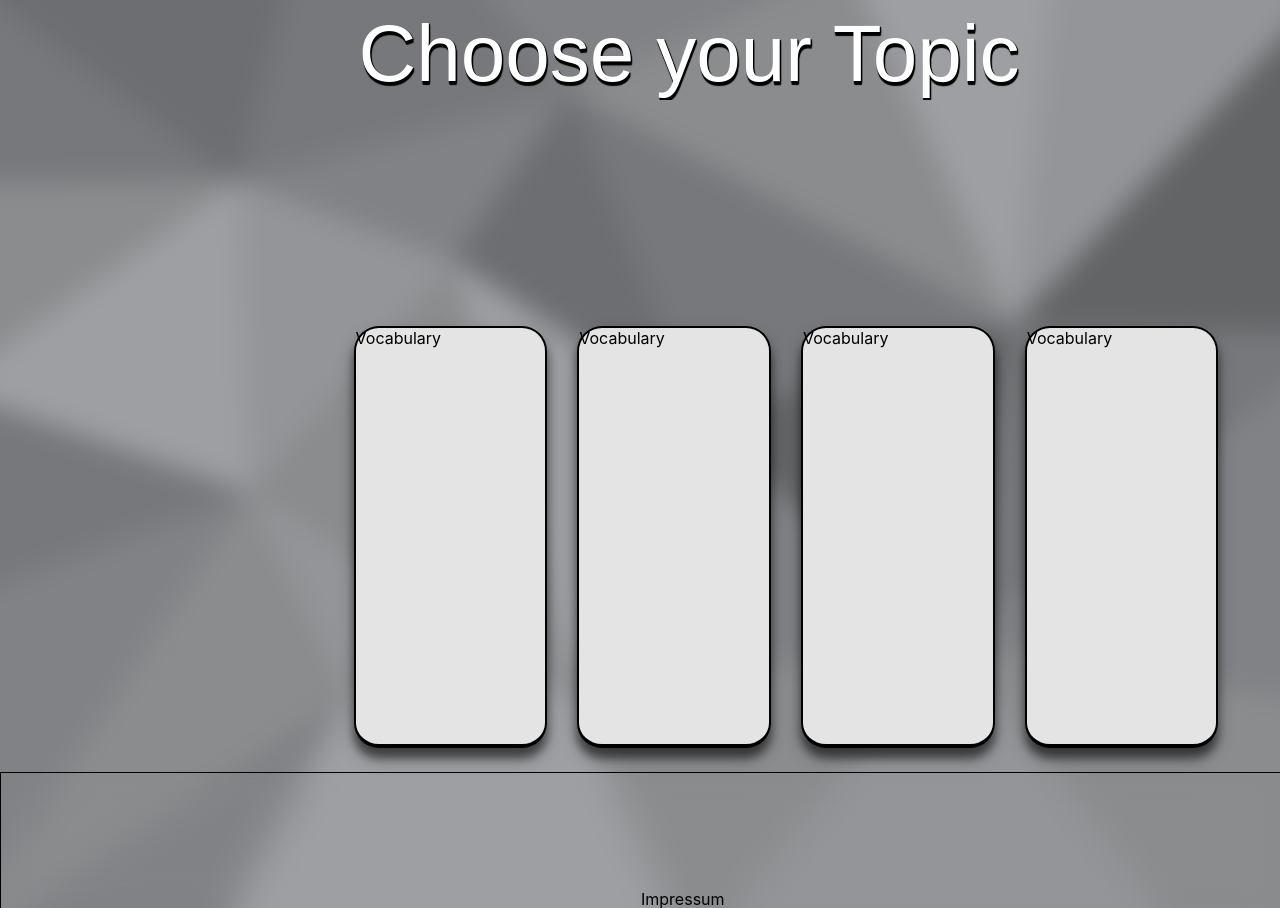
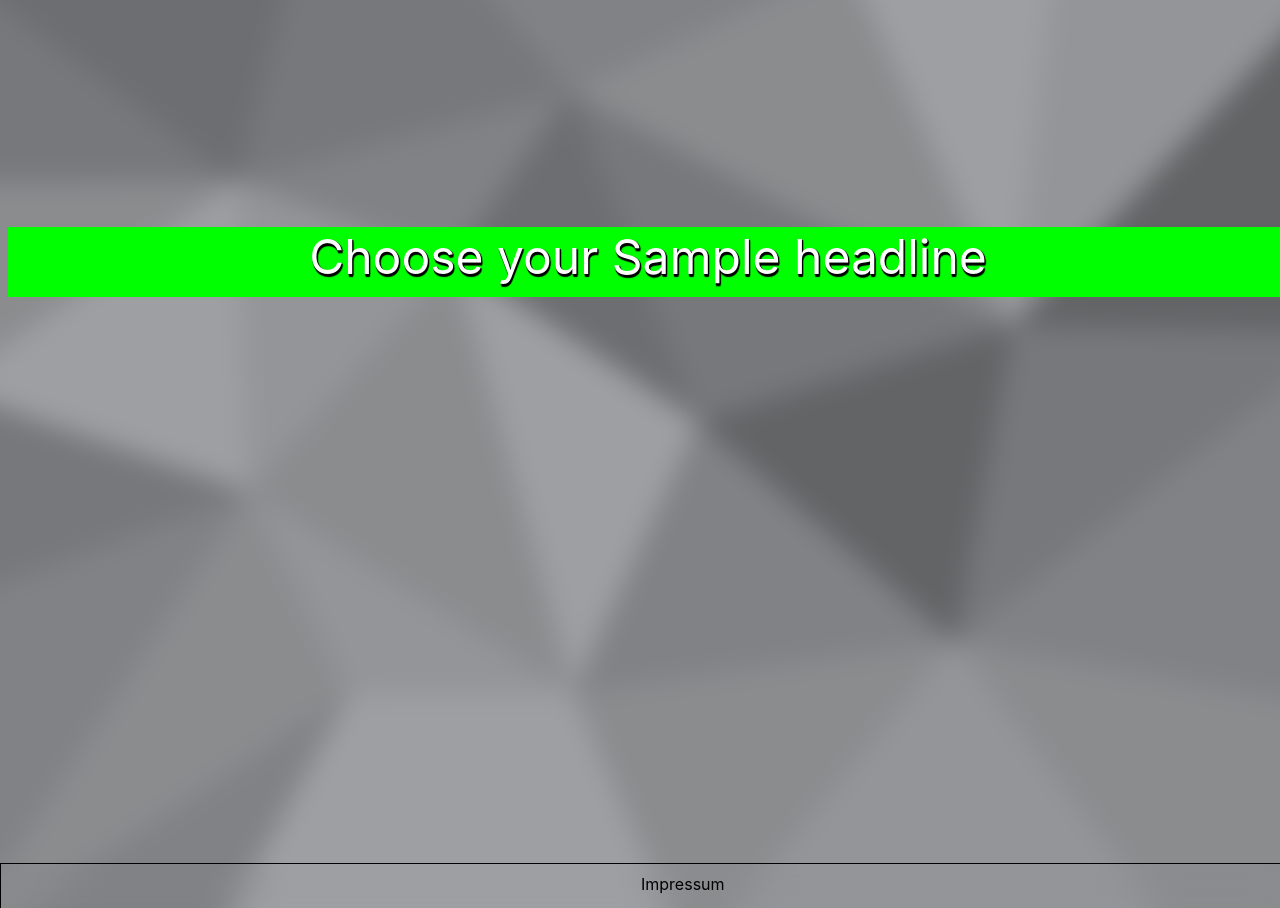
Before and after one commit to jstnklnr/ITFachenglischWebApp, a Flask app: template Website/templates/selection.html in a window 1280 px wide. Run offline with Flask 2, Linux system fonts and the light colour scheme; the template is opened without the code that fills it: most values are stand-ins (such as "Sample title", 1, 10 or a date in 2020); parts of the project's set-up code (start-up, migrations or seed data) failed here and were passed over.

Commit message:
Website chnages

```diff
--- a/Website/api_interface.py
+++ b/Website/api_interface.py
@@ -89,4 +89,4 @@
 
         return vocabularyList
 
-print(Api("https://localhost:5000").getVocabulary(["IT Matters", "Mity Matters"], "English", topics=["Company", "Software"]))
+#print(Api("https://localhost:5000").getVocabulary(["IT Matters", "Mity Matters"], "English", topics=["Company", "Software"]))
--- a/Website/static/style/selection.css
+++ b/Website/static/style/selection.css
@@ -126,7 +126,7 @@
   padding-bottom : 15%; /* = width for a 1:1 aspect ratio */
   border: solid #000000;
   border-radius: 25px;
-  float: left;
+
   margin: 1%;
 
 }
@@ -169,21 +169,19 @@
 }
 */
 
-#page {
-  display: grid;
-  width: 100%;
-display: block;
+.page{
 
+  position: absolute;
+top: 25%;
+}
 
-
-}
 header {
   background-color: lime;
   display: flex;
-  height: 80px;
+  height: 70px;
   justify-content: center;
   width: 100vw;
-  position: relative;
+
 }
 main {
   background-color: yellow;
--- a/Website/static/style/selection_pages.css
+++ /dev/null
@@ -1,192 +0,0 @@
-*{
-  font-family: -apple-system, BlinkMacSystemFont, 'Segoe UI', Roboto, Oxygen, Ubuntu, Cantarell, 'Open Sans', 'Helvetica Neue', sans-serif;
-}
-
-.background_image{
-  height: 100vh;
-  width: 100vw;
-  background-repeat: no-repeat;
-  z-index: -999;
-  position: fixed;
-  filter: blur(12px);
-  overflow: hidden;
-  background-size: cover;
-  transform: scale(1.1);
-}
-
-
-/* firstpage CSS */
-.square-border {
-  width: 13vw;
-  height: 25vh;
-  top: 35vh;
-  left: 25vw;
-  margin-left: 2vw;
-  display:inline-block;
-  border: solid #000000;
-  border-radius: 25px;
-  border-width: 2px 2px 4px;
-  cursor: pointer;
-  display: inline-flex;
-  position: relative;
-  transition: 0.3s;
-  background-color: #e4e4e4;
-  box-shadow: 0 10px 18px rgba(0,0,0,0.25),0 10px 10px rgba(0,0,0,0.5);
-
-}
-.square-text{
-  width: 100%;
-  height: auto;
-  text-align: left;
-  top: 85%;
-  margin-left: 5%;
-  position: absolute;
-  font-size: 1vw;
-  overflow: hidden;
-  color: black;
-  font-family:  Arial;
-}
-.square-picture{
-  height: 60%;
-  width: 50%;
-  margin-left: 3.5vw;
-  margin-top: 3vh;
-}
-
-.square-border:hover {
-  border-radius: 25px;
-  animation-duration: 1.0s;
-  box-shadow: 0 24px 38px rgba(0,0,0,0.25),0 20px 20px rgba(0,0,0,0.5);
-  background-color: #379984;
-}
-
-/* Footer */
-.footer{
-  left: 0;
-  width: 100vw;
-  height: 15vh;
-  border: solid black 1px;
-  overflow: hidden;
-  position: fixed;
-  top: 85vh;
-  text-align: center;
-  backdrop-filter: blur(15px);
-}
-
-/*Buttons*/
-hr {
-  border: 0;
-  border-bottom: 0.0625rem solid #bbb;
-  margin: 3rem 0;
-}
-button {
-  font-size: 2em;
-  background: #379984;
-  color: #fff;
-  border: none;
-  padding: 0.5em 0.7em;
-  position: fixed;
-  z-index: 1;
-  overflow: hidden;
-  border-radius: 15px;
-  margin-top: 2vh;
-  cursor: pointer;
-
-}
-button:hover {
-  color: #fff;
-}
-button::after {
-  content: "";
-  background: #234f9b;
-  position: absolute;
-  z-index: -1;
-  padding: 0.85em 0.75em;
-  display: block;
-}
-button[class^="slide"]::after {
-  transition: all 0.7s;
-}
-button[class^="slide"]:hover::after {
-  left: 0;
-  right: 0;
-  top: 0;
-  bottom: 0;
-  transition: all 0.7
-  s;
-}
-button.slide_from_left::after {
-  top: 0;
-  bottom: 0;
-  left: -100%;
-  right: 100%;
-}
-button.slide_from_right::after {
-  top: 0;
-  bottom: 0;
-  left: 100%;
-  right: -100%;
-}
-
-/*Impressum*/
-
-.impressum{
-  text-decoration: none;
-  color: black;
-  position: fixed;
-  bottom: 0;
-}
-
-.button_wrapper{
-height: auto
-}
-
-/* Title */
-
-.wrapper {
-  height: 100vh;
-  align-items: center;
-  position: absolute;
-  top: 22vh;
-  height: auto;
-
-
-
-}
-
-.typing-demo {
-  width: 19ch;
-  animation: typing 1.5s steps(22), blink .6s step-end infinite alternate;
-  white-space: nowrap;
-  overflow: hidden;
-  position: absolute;
-  left: 28vw;
-
-    font-family: Arial;
-    font-size: 5em;
-    color: white;
-    text-shadow:
-    1px 1px 1px #000000,
-    1px 1px 1px #000000,
-    1px 2px 1px #000000,
-    1px 3px 1px #000000,
-    1px 4px 1px #000000,
-
-
-        1px 16px 4px rgba(16,16,16,0),
-        1px 20px 8px rgba(16,16,16,0),
-        1px 23px 33px rgba(16,16,16,0),
-        1px 39px 58px rgba(16,16,16,0);
-}
-
-@keyframes typing {
-  from {
-    width: 0
-  }
-}
-
-@keyframes blink {
-  50% {
-    border-color: transparent
-  }
-}
--- a/Website/templates/exercise_selection.html
+++ b/Website/templates/exercise_selection.html
@@ -27,7 +27,7 @@
 
   <div class="square-border">
       <div class="wrap">
-        <a href="selection"><img src="{{ url_for('static', filename='svg/pencil-alt-solid.svg') }}" alt="volume_up_icon" class="square-picture"></a>
+        <a href="vocabulary-sel"><img src="{{ url_for('static', filename='svg/pencil-alt-solid.svg') }}" alt="volume_up_icon" class="square-picture"></a>
           <div class="square-text">Vocabulary</div>
       </div>
   </div>
--- a/Website/templates/home.html
+++ b/Website/templates/home.html
@@ -15,7 +15,7 @@
 
     <div class="info" >
 <div class="wrapper">
-    <a class="cta" href="exercise_selection">
+    <a class="cta" href="exercise-selection">
       <span>Start!</span>
       <span>
         <svg width="66px" height="43px" viewBox="0 0 66 43" version="1.1" >
--- a/Website/templates/selection.html
+++ b/Website/templates/selection.html
@@ -3,7 +3,7 @@
 <head>
     <meta charset="UTF-8">
     <meta name="viewport" content="width=device-width, initial-scale=1.0">
-    <link rel="stylesheet" href="{{ url_for('static', filename='style/selection_pages.css') }}">
+    <link rel="stylesheet" href="{{ url_for('static', filename='style/selection.css') }}">
     <script src="{{ url_for('static', filename='js/readfile.js') }}"></script>
     <title>Choose your exercise!</title>
     <script>
@@ -13,22 +13,18 @@
 <body>
 <img src="{{ url_for('static', filename='img/lowpoly-grey-gradient-vector.png') }}" alt="background_exerciseSelection" class="background_image">
 
-<section id="page">
-  <header> <div class="typing-demo">Choose your Topic</div> </header>
+<section class="page">
+
+  <header>
+    <div class="typing-demo">Choose your {{headline}}</div>
+  </header>
 
   <main>
-       <div class="square-border">
-            <div class="selection_text">Vocabulary</div>
-        </div>
-        <div class="square-border">
-          <div class="selection_text">Vocabulary</div>
+    {%for i in range(num)%}
+      <div class="square-border">
+          <div class="selection_text">{{namelist[i]}}</div>
       </div>
-      <div class="square-border">
-        <div class="selection_text">Vocabulary</div>
-    </div>
-    <div class="square-border">
-      <div class="selection_text">Vocabulary</div>
-  </div>
+    {% endfor %}
   </main>
 </section>
 <!--
```
Also changed, not shown: Website/main_routes.py (+8 -5 lines), Website/static/style/test.css (+168 -19 lines), 7 other files.
